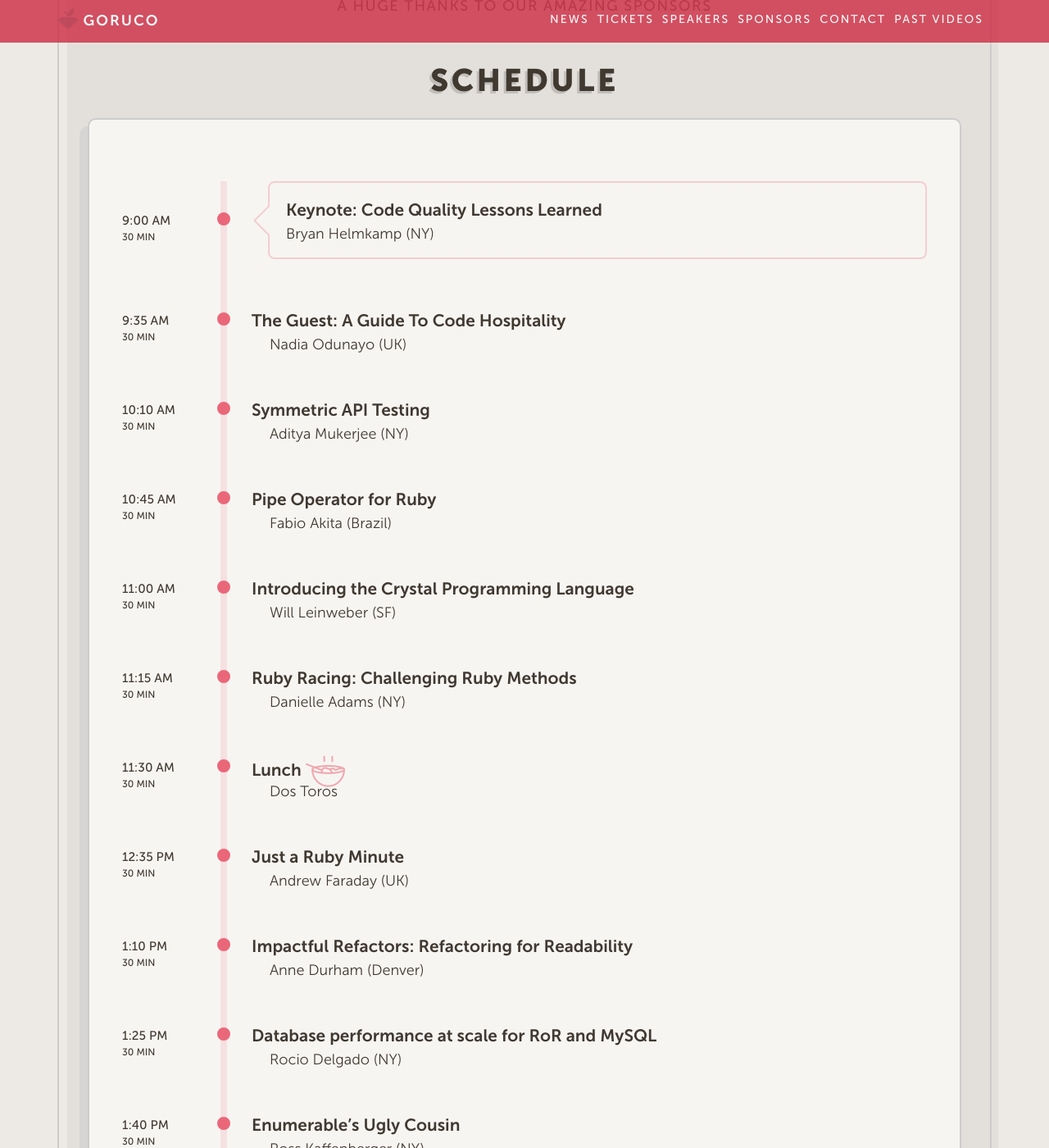
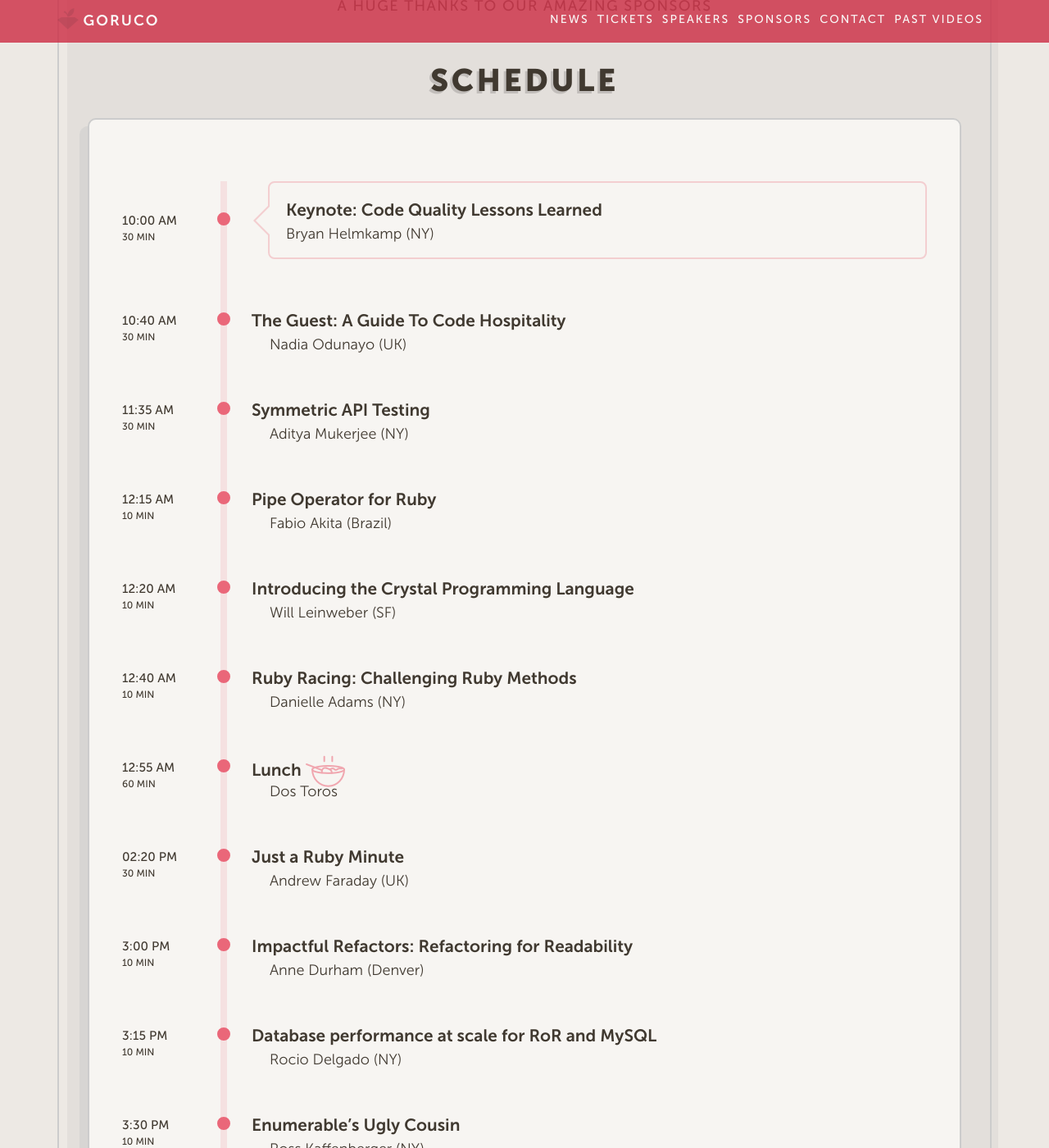
Before and after one commit to goruco/goruco2016, a Jekyll site: the page built from index.html, in a window 1280 px wide and 1400 px high, scrolled down 3402 px. Shown: the whole window at 82% size. Built offline with Jekyll 4.4.1, drawn with Linux system fonts in a browser that asks for light colours; some of the changed text lies outside the part shown.

Commit message:
feat: updating times

```diff
--- a/index.html
+++ b/index.html
@@ -160,7 +160,7 @@ layout: default
                 <input class='radio' id='work1' name='works' type='radio' checked>
                 <div class="relative">
                   <label for='work1'>Keynote: Code Quality Lessons Learned</label>
-                  <span class='date'>9:00 AM</span>
+                  <span class='date'>10:00 AM</span>
                   <span class='duration'>30 MIN</span>
                   <span class='circle'></span>
                 </div>
@@ -174,7 +174,7 @@ layout: default
                 <input class='radio' id='work2' name='works' type='radio'>
                 <div class="relative">
                   <label for='work2'>The Guest: A Guide To Code Hospitality</label>
-                  <span class='date'>9:35 AM</span>
+                  <span class='date'>10:40 AM</span>
                   <span class='duration'>30 MIN</span>
                   <span class='circle'></span>
                 </div>
@@ -188,7 +188,7 @@ layout: default
                 <input class='radio' id='work3' name='works' type='radio'>
                 <div class="relative">
                   <label for='work3'>Symmetric API Testing</label>
-                  <span class='date'>10:10 AM</span>
+                  <span class='date'>11:35 AM</span>
                   <span class='duration'>30 MIN</span>
                   <span class='circle'></span>
                 </div>
@@ -202,8 +202,8 @@ layout: default
                 <input class='radio' id='work4' name='works' type='radio'>
                 <div class="relative">
                   <label for='work4'>Pipe Operator for Ruby</label>
-                  <span class='date'>10:45 AM</span>
-                  <span class='duration'>30 MIN</span>
+                  <span class='date'>12:15 AM</span>
+                  <span class='duration'>10 MIN</span>
                   <span class='circle'></span>
                 </div>
                 <div class='content'>
@@ -216,8 +216,8 @@ layout: default
                 <input class='radio' id='work5' name='works' type='radio'>
                 <div class="relative">
                   <label for='work5'>Introducing the Crystal Programming Language</label>
-                  <span class='date'>11:00 AM</span>
-                  <span class='duration'>30 MIN</span>
+                  <span class='date'>12:20 AM</span>
+                  <span class='duration'>10 MIN</span>
                   <span class='circle'></span>
                 </div>
                 <div class='content'>
@@ -230,8 +230,8 @@ layout: default
                 <input class='radio' id='work6' name='works' type='radio'>
                 <div class="relative">
                   <label for='work6'>Ruby Racing: Challenging Ruby Methods</label>
-                  <span class='date'>11:15 AM</span>
-                  <span class='duration'>30 MIN</span>
+                  <span class='date'>12:40 AM</span>
+                  <span class='duration'>10 MIN</span>
                   <span class='circle'></span>
                 </div>
                 <div class='content'>
@@ -244,8 +244,8 @@ layout: default
                 <input class='radio' id='work7' name='works' type='radio'>
                 <div class="relative">
                   <label for='work7'>Lunch <img src='/assets/images/lunchbowl.png' /></label>
-                  <span class='date'>11:30 AM</span>
-                  <span class='duration'>30 MIN</span>
+                  <span class='date'>12:55 AM</span>
+                  <span class='duration'>60 MIN</span>
                   <span class='circle'></span>
                 </div>
                 <div class='content'>
@@ -258,7 +258,7 @@ layout: default
                 <input class='radio' id='work8' name='works' type='radio'>
                 <div class="relative">
                   <label for='work8'>Just a Ruby Minute</label>
-                  <span class='date'>12:35 PM</span>
+                  <span class='date'>02:20 PM</span>
                   <span class='duration'>30 MIN</span>
                   <span class='circle'></span>
                 </div>
@@ -272,8 +272,8 @@ layout: default
                 <input class='radio' id='work9' name='works' type='radio'>
                 <div class="relative">
                   <label for='work9'>Impactful Refactors: Refactoring for Readability</label>
-                  <span class='date'>1:10 PM</span>
-                  <span class='duration'>30 MIN</span>
+                  <span class='date'>3:00 PM</span>
+                  <span class='duration'>10 MIN</span>
                   <span class='circle'></span>
                 </div>
                 <div class='content'>
@@ -286,8 +286,8 @@ layout: default
                 <input class='radio' id='work10' name='works' type='radio'>
                 <div class="relative">
                   <label for='work10'>Database performance at scale for RoR and MySQL</label>
-                  <span class='date'>1:25 PM</span>
-                  <span class='duration'>30 MIN</span>
+                  <span class='date'>3:15 PM</span>
+                  <span class='duration'>10 MIN</span>
                   <span class='circle'></span>
                 </div>
                 <div class='content'>
@@ -300,8 +300,8 @@ layout: default
                 <input class='radio' id='work11' name='works' type='radio'>
                 <div class="relative">
                   <label for='work11'>Enumerable’s Ugly Cousin</label>
-                  <span class='date'>1:40 PM</span>
-                  <span class='duration'>30 MIN</span>
+                  <span class='date'>3:30 PM</span>
+                  <span class='duration'>10 MIN</span>
                   <span class='circle'></span>
                 </div>
                 <div class='content'>
@@ -314,7 +314,7 @@ layout: default
                 <input class='radio' id='work12' name='works' type='radio'>
                 <div class="relative">
                   <label for='work12'>Big Data with rubygems.org Download Data</label>
-                  <span class='date'>1:55 PM</span>
+                  <span class='date'>4:10 PM</span>
                   <span class='duration'>30 MIN</span>
                   <span class='circle'></span>
                 </div>
@@ -328,7 +328,7 @@ layout: default
                 <input class='radio' id='work13' name='works' type='radio'>
                 <div class="relative">
                   <label for='work13'>Keynote: Cult(ure)</label>
-                  <span class='date'>1:55 PM</span>
+                  <span class='date'>4:50 PM</span>
                   <span class='duration'>30 MIN</span>
                   <span class='circle'></span>
                 </div>
```
Also changed, not shown: Gemfile.lock.
